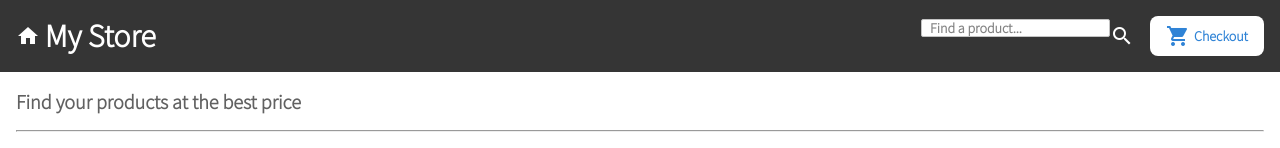
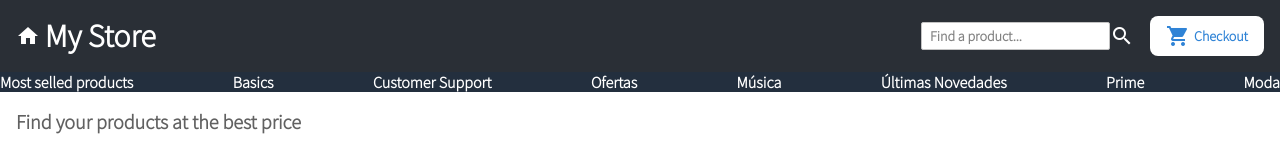
Before and after one commit to ivanpuebla10/angular-practice1, an Angular app: page / in a window 1280 px wide. Shown: the top 148 px of the page. Built offline with nearby package versions, Linux system fonts and the light colour scheme.

Commit message:
sub top bar added

```diff
--- a/src/app/app.component.html
+++ b/src/app/app.component.html
@@ -1,5 +1,5 @@
 <app-top-bar></app-top-bar>
-
+<app-sub-top-bar></app-sub-top-bar>
 <div class="container">
   <router-outlet></router-outlet>
 </div>
--- a/src/app/app.module.ts
+++ b/src/app/app.module.ts
@@ -12,6 +12,7 @@ import { ProductDetailsComponent } from './product-details/product-details.compo
 import { CartComponent } from './cart/cart.component';
 import { ShippingComponent } from './shipping/shipping.component';
 import { FooterComponent } from './footer/footer.component';
+import { SubTopBarComponent } from './sub-top-bar/sub-top-bar.component';
 
 @NgModule({
   imports: [
@@ -34,7 +35,8 @@ import { FooterComponent } from './footer/footer.component';
     ProductDetailsComponent,
     CartComponent,
     ShippingComponent,
-    FooterComponent
+    FooterComponent,
+    SubTopBarComponent
   ],
   bootstrap: [
     AppComponent
--- /dev/null
+++ b/src/app/sub-top-bar/sub-top-bar.component.html
@@ -0,0 +1,11 @@
+<span class="sub_bar_container">
+<span>Most selled products</span>
+<span>Basics</span>
+<span>Customer Support
+</span>
+<span>Ofertas</span>
+<span>Música</span>
+<span>Últimas Novedades</span>
+<span>Prime</span>
+<span>Moda</span>
+</span>
--- /dev/null
+++ b/src/app/sub-top-bar/sub-top-bar.component.ts
@@ -0,0 +1,15 @@
+import { Component, OnInit } from '@angular/core';
+
+@Component({
+  selector: 'app-sub-top-bar',
+  templateUrl: './sub-top-bar.component.html',
+  styleUrls: ['./sub-top-bar.component.css']
+})
+export class SubTopBarComponent implements OnInit {
+
+  constructor() { }
+
+  ngOnInit(): void {
+  }
+
+}
--- a/src/app/top-bar/top-bar.component.html
+++ b/src/app/top-bar/top-bar.component.html
@@ -1,3 +1,4 @@
+
 <a [routerLink]="['/']">
   <mat-icon aria-hidden="false" aria-label="Example home icon">home</mat-icon>
   <h1>My Store</h1>
--- a/src/styles.css
+++ b/src/styles.css
@@ -111,7 +111,7 @@ label {
 app-top-bar {
   width: 100%;
   height: auto;
-  background-color: rgb(32, 32, 32);
+  background-color: #131921;
   opacity: 0.9;
   padding: 16px;
   display: flex;
@@ -159,7 +159,8 @@ app-footer {
   background-color: rgb(46, 46, 46);
 }
 input {
-  height: 1em;
+  height: 2em;
+  margin: 0;
 
 }
 .search {
@@ -179,6 +180,16 @@ input {
   height: 100%;
   align-items: center;
 }
+
+.sub_bar_container {
+  background-color: #232F3E;
+  display: flex;
+  justify-content: space-between;
+}
+
+.sub_bar_container span{
+color: white;
+}
 @media (max-width: 700px) {
   .product_box {
     min-width: 70%;
```
Also changed, not shown: src/app/sub-top-bar/sub-top-bar.component.css (added), 1 other file (tests, documents, lock files or other folders).
